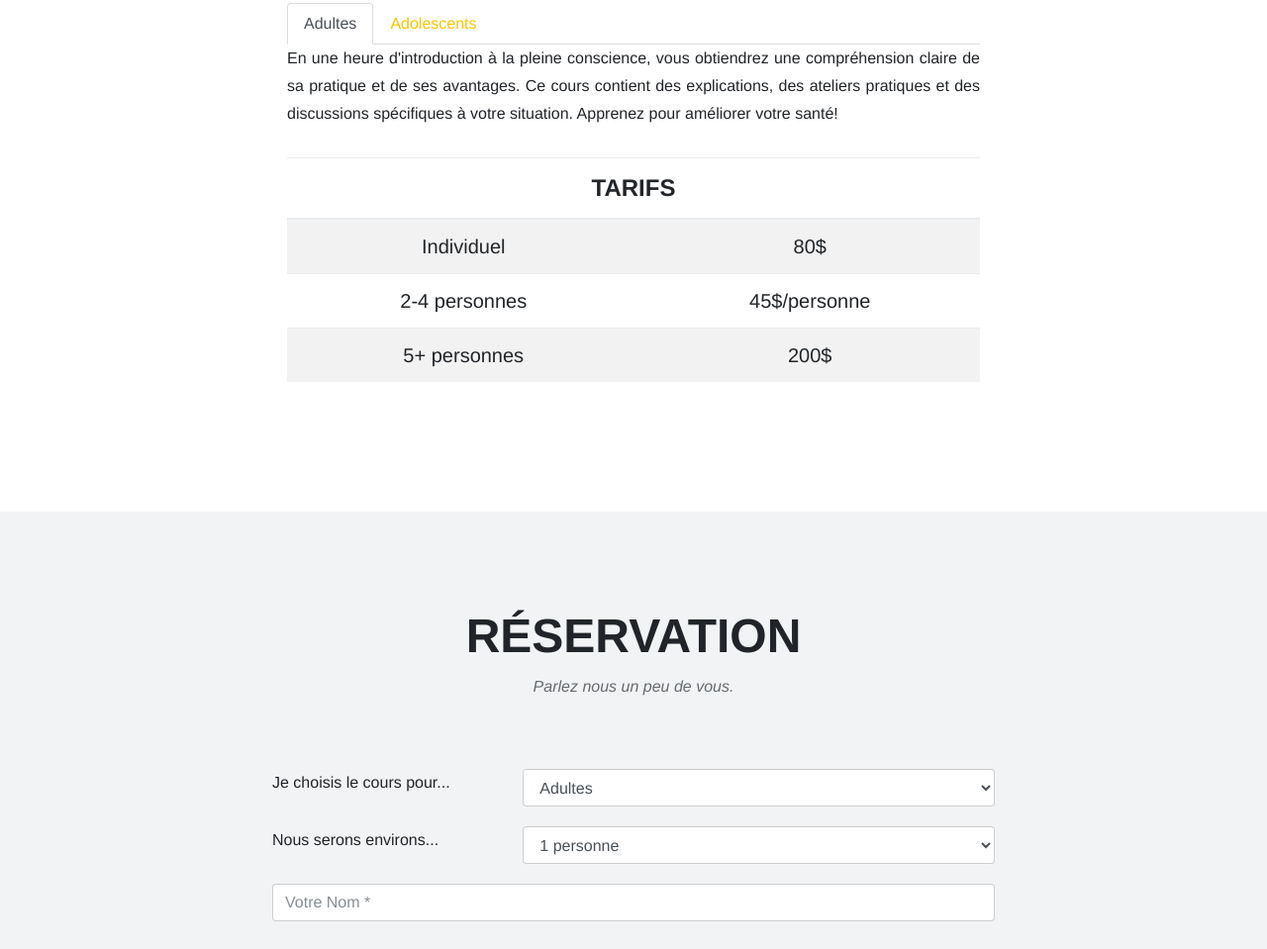
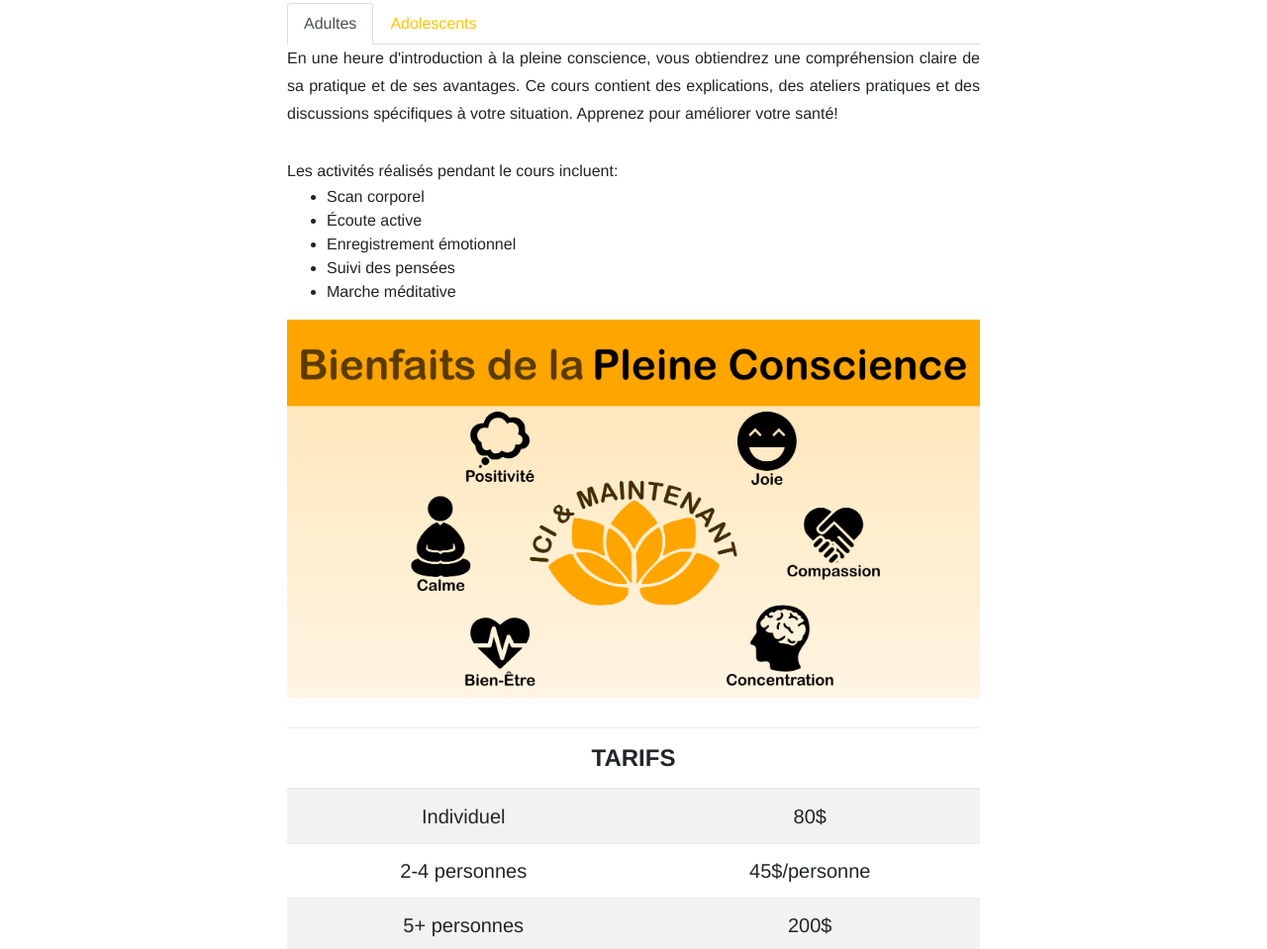
Before and after one commit to bitelchux/strayeddy.github.io, a website: page services/mindfulness-courses-fr.html in a window 1280 px wide. Shown: the part 990-1949 px from the top of the page at 99% size. Drawn offline with Linux system fonts and the light colour scheme; a web font is replaced by a local one.

Commit message:
Add list of activites in mindfulness course

```diff
--- a/services/mindfulness-courses-fr.html
+++ b/services/mindfulness-courses-fr.html
@@ -118,11 +118,28 @@
               <div class="tab-content" id="myTabContent">
                 <div role="tabpanel" class="tab-pane fade active show" id="course1" aria-labelledby="course1-tab" aria-expanded="true">
                   <p class="text-justify">En une heure d'introduction à la pleine conscience, vous obtiendrez une compréhension claire de sa pratique et de ses avantages. Ce cours contient des explications, des ateliers pratiques et des discussions spécifiques à votre situation. Apprenez pour améliorer votre santé!</p>
+                  <p class="text-left mb-0">Les activités réalisés pendant le cours incluent:</p>
+                  <ul class="text-left">
+                    <li>Scan corporel</li>
+                    <li>Écoute active</li>
+                    <li>Enregistrement émotionnel</li>
+                    <li>Suivi des pensées</li>
+                    <li>Marche méditative</li>
+                  </ul>
                 </div>
                 <div class="tab-pane fade" id="course2" role="tabpanel" aria-labelledby="course2-tab" aria-expanded="false">
                   <p class="text-justify">En une demi-hournée d'introduction à la pleine conscience, vos élèves comprendront mieux leur corps, leurs pensées et leurs émotions. Ce cours contient du matériel facile à comprendre à travers des ateliers pratiques et des discussions. Aidez-les à apprendre comment améliorer leurs santé!</p>
+                  <p class="text-left mb-0">Les activités réalisés pendant le cours incluent:</p>
+                  <ul class="text-left">
+                    <li>Scan corporel</li>
+                    <li>Écoute active</li>
+                    <li>Enregistrement émotionnel</li>
+                    <li>Suivi des pensées</li>
+                    <li>Marche méditative</li>
+                  </ul>
                 </div>
               </div>
+              <img class="img-fluid d-block mx-auto" src="/img/services/benefits-of-mindfulness-fr.png" alt="Benefits of Mindfulness"/>
               <table class="table table-striped">
                 <thead>
                   <tr>
```
Also changed, not shown: services/mindfulness-courses-en.html (+17 -0 lines).
